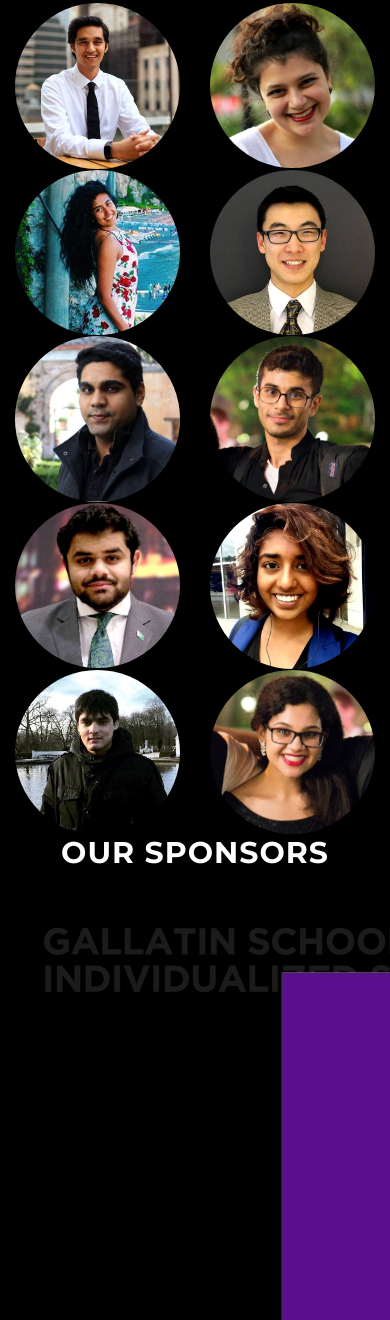
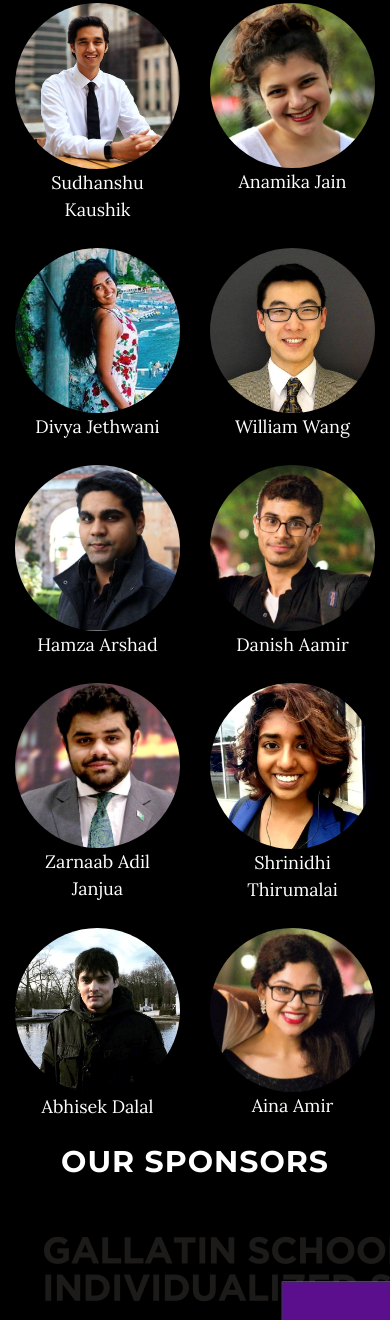
Before and after one commit to shrinidhit/Indo_Pak, a website: page index.html in a window 390 px wide. Shown: the part 3871-5191 px from the top of the page. Drawn offline with nearby package versions, Linux system fonts and the light colour scheme; some packages are replaced by stand-ins of ours; files that its build step writes are made by us from their sources.

Commit message:
unhid names of team

```diff
--- a/css/grayscale.css
+++ b/css/grayscale.css
@@ -143,7 +143,7 @@ img {
     line-height: 1.6;
   }
   th, td {
-    font-size: .75rem;
+    font-size: .8rem;
   }
 
 }
--- a/index.html
+++ b/index.html
@@ -382,14 +382,14 @@
                 <div class="col-md-2 col-md-offset-1 col-sm-6 col-xs-6 container text-center">
                     <img class="img-circle img-responsive img-center pf-pic" src = "img/Sudhanshu Kaushik.jpg" alt="">
                     <div class = "col-md-12">
-                        <p class="title hidden-xs">Sudhanshu Kaushik</p>
+                        <p class="title">Sudhanshu Kaushik</p>
                     </div>
                 </div>
 
                 <div class="col-md-2 col-sm-6 col-xs-6 container text-center">
                     <img class="img-circle img-responsive img-center pf-pic" src = "img/Anamika Jain.jpg" alt="">
                     <div class = "col-md-12">
-                        <p class="title hidden-xs">Anamika Jain</p>
+                        <p class="title">Anamika Jain</p>
                     </div>
                 </div>
 
@@ -398,7 +398,7 @@
                 <div class="col-md-2 col-sm-6 col-xs-6 container text-center">
                     <img class="img-circle img-responsive img-center pf-pic" src = "img/Divya Jethwani.jpg" alt="">
                     <div class = "col-md-12">
-                        <p class="title hidden-xs">Divya Jethwani</p>
+                        <p class="title">Divya Jethwani</p>
                     </div>
                 </div>
 
@@ -406,7 +406,7 @@
                 <div class="col-md-2 col-sm-6 col-xs-6 container text-center">
                     <img class="img-circle img-responsive img-center pf-pic" src = "img/William Wang.jpg" alt="">
                     <div class = "col-md-12">
-                        <p class="title hidden-xs">William Wang</p>
+                        <p class="title">William Wang</p>
                     </div>
                 </div>
 
@@ -416,7 +416,7 @@
                 <div class="col-md-2 col-sm-6 col-xs-6 container text-center">
                     <img class="img-circle img-responsive img-center pf-pic" src = "img/Hamza Arshad.JPG" alt="">
                     <div class = "col-md-12">
-                        <p class="title hidden-xs">Hamza Arshad</p>
+                        <p class="title">Hamza Arshad</p>
                     </div>
                 </div>
 
@@ -425,7 +425,7 @@
                 <div class="col-md-2 col-md-offset-1 col-sm-6 col-xs-6 container text-center">
                     <img class="img-circle img-responsive img-center pf-pic" src = "img/Danish Aamir.jpg" alt="">
                     <div class = "col-md-12">
-                        <p class="title hidden-xs">Danish Aamir</p>
+                        <p class="title">Danish Aamir</p>
                     </div>
                 </div>
 
@@ -434,14 +434,14 @@
                 <div class="col-md-2 col-sm-6 col-xs-6 container text-center">
                     <img class="img-circle img-responsive img-center pf-pic" src = "img/Zarnaab Adil Janjua.jpg" alt="">
                     <div class = "col-md-12">
-                        <p class="title hidden-xs">Zarnaab Adil Janjua</p>
+                        <p class="title">Zarnaab Adil Janjua</p>
                     </div>
                 </div>
 
                 <div class="col-md-2 col-sm-6 col-xs-6 container text-center">
                     <img class="img-circle img-responsive img-center pf-pic" src = "img/Shrinidhi Thirumalai.jpg" alt="">
                     <div class = "col-md-12">
-                        <p class="title hidden-xs">Shrinidhi Thirumalai</p>
+                        <p class="title">Shrinidhi Thirumalai</p>
                     </div>
                 </div>
 
@@ -450,14 +450,14 @@
                 <div class="col-md-2 col-sm-6 col-xs-6 container text-center">
                     <img class="img-circle img-responsive img-center pf-pic" src = "img/Abhisek Dalal.jpg" alt="">
                     <div class = "col-md-12">
-                        <p class="title hidden-xs">Abhisek Dalal</p>
+                        <p class="title">Abhisek Dalal</p>
                     </div>
                 </div>
 
                 <div class="col-md-2 col-sm-6 col-xs-6 container text-center">
                     <img class="img-circle img-responsive img-center pf-pic" src = "img/Aina Aimir.jpg" alt="">
                     <div class = "col-md-12">
-                        <p class="title hidden-xs">Aina Amir</p>
+                        <p class="title">Aina Amir</p>
                     </div>
                 </div>
 
```
